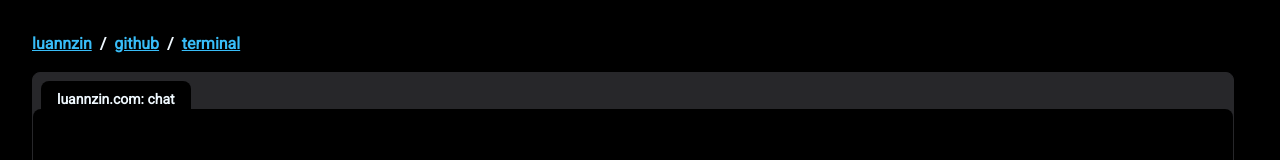
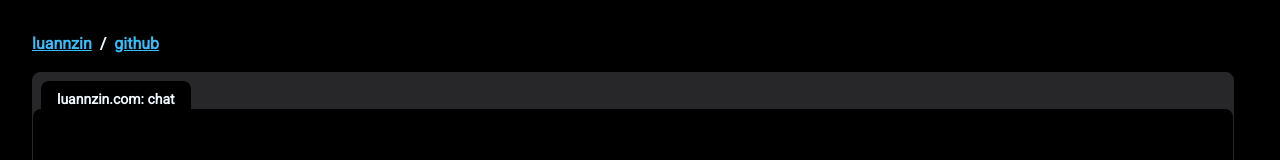
Before and after one commit to luannzin/luannzin.com, a Next.js app: page /terminal in a window 1280 px wide. Shown: the top 160 px of the page. Built offline with nearby package versions, Linux system fonts and the light colour scheme.

Commit message:
fix: remove unused route from header

```diff
--- a/app/(utils)/header.ts
+++ b/app/(utils)/header.ts
@@ -18,10 +18,10 @@ export const nav: NavType = [
     url: "https://github.com/luannzin",
     target: "_blank",
   },
-  {
-    name: "terminal",
-    url: "/terminal",
-    target: "_self",
-    // alert: true,
-  },
+  // {
+  //   name: "terminal",
+  //   url: "/terminal",
+  //   target: "_self",
+  //   // alert: true,
+  // },
 ];
```
